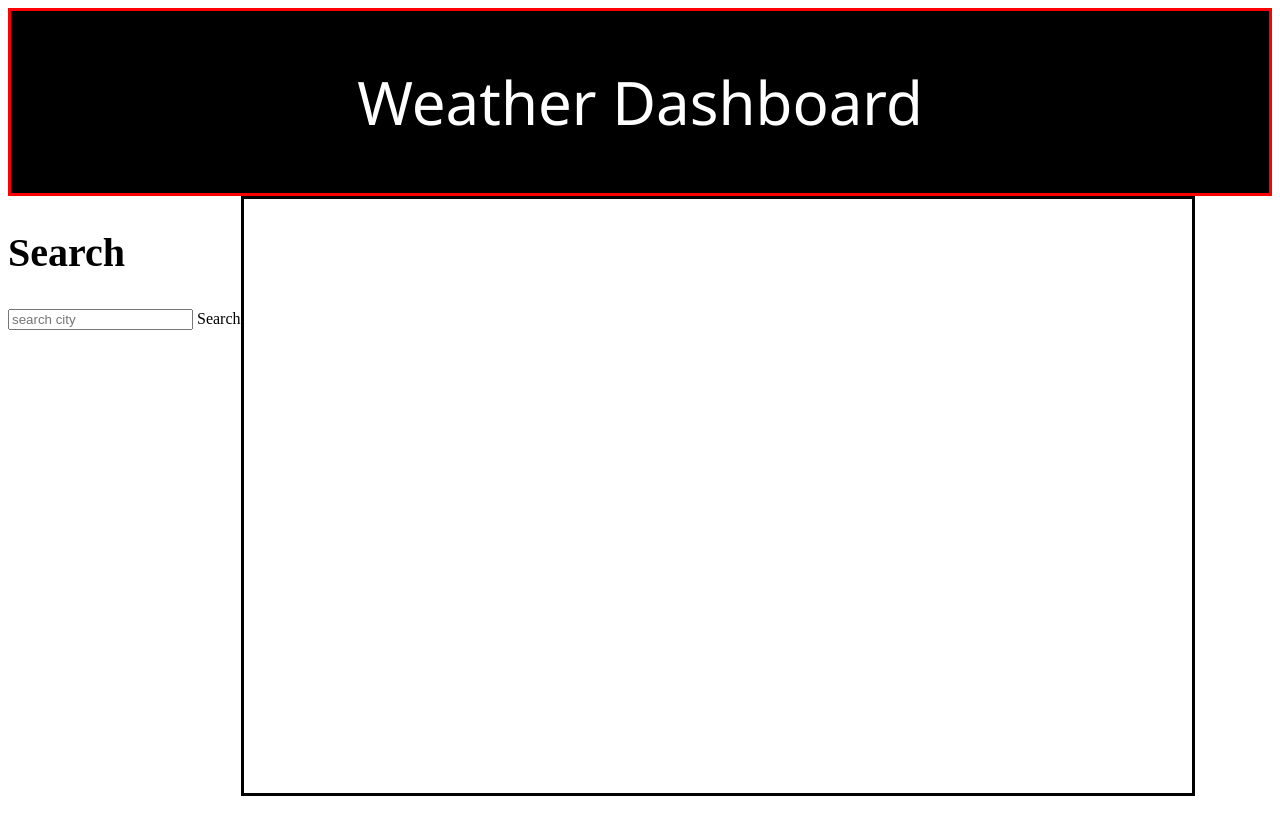
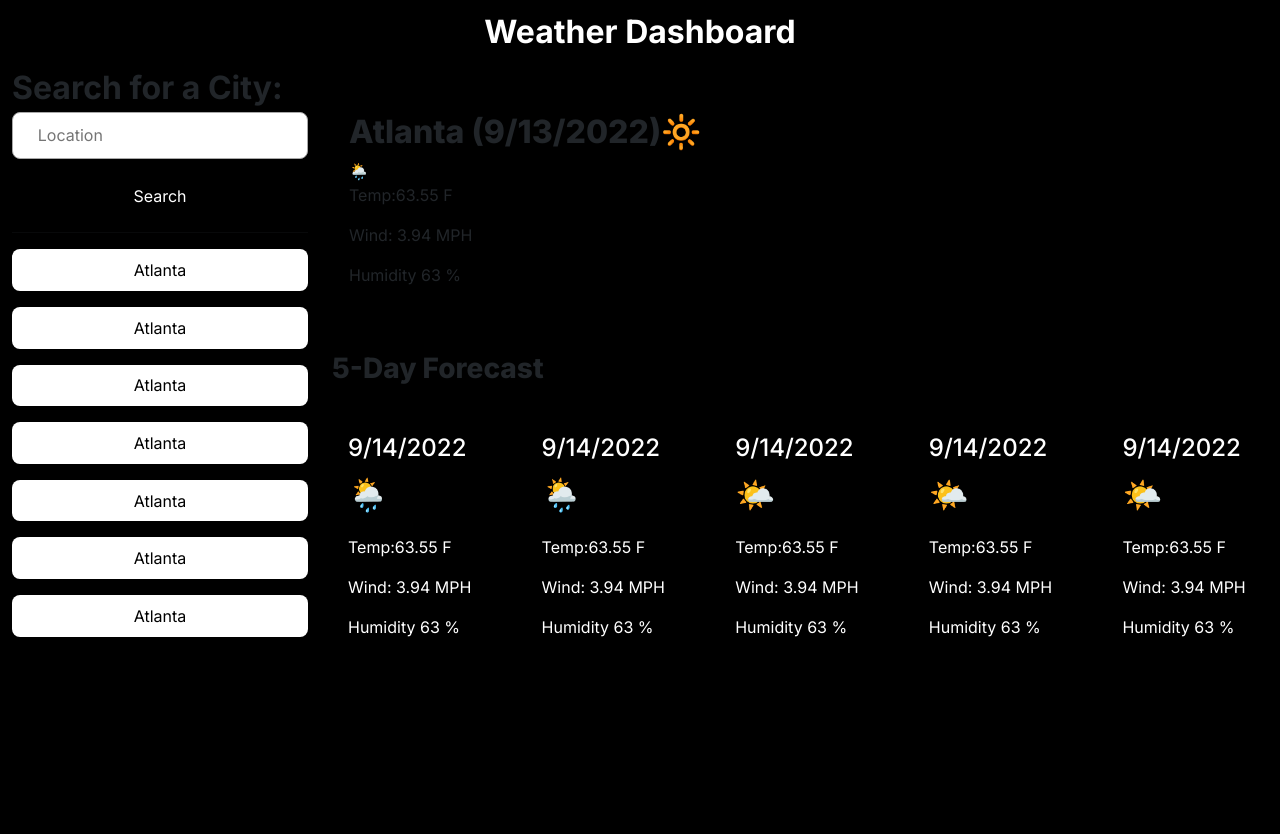
Before and after one commit to ParryProgramming/weather_dashboard, a plain HTML site: page index.html in a window 1280 px wide. Before the commit the page ends 804 px from the top, so only its background shows below. Drawn offline with nearby package versions, Linux system fonts and the light colour scheme.

Commit message:
edited html and added css

```diff
--- a/assets/css/style.css
+++ b/assets/css/style.css
@@ -1,52 +1,123 @@
-.navbar {
-    display: flex;
-    justify-content: center;
-    color: white;
-    background-color: black;
-    padding: 50px;
-    font-size: 60px;
-    font-family:'Segoe UI', Tahoma, Geneva, Verdana, sans-serif;
-    border: solid red;
+@import url("https://fonts.googleapis.com/css2?family=Inter:wght@100..900&display=swap");
 
+*,
+*::before,
+*::after {
+  margin: 0;
+  padding: 0;
+  box-sizing: border-box;
 }
 
-h2 {
+/* variables */
 
-    font-size: 40px;
+:root {
+  --header_bg: red;
 }
 
-.searcher {
-
-    display: flex;
-    flex-direction: row;
+html {
+  scroll-behavior: smooth;
+  overflow-x: hidden;
 }
 
-.column {
-    display: flex;
-    flex-direction: column;
-    flex-wrap: wrap ;
-    align-items: flex-start;
-    height: 600px;
+body {
+  font-family: "Inter", sans-serif;
+  overflow-x: hidden !important;
 }
 
-.column-middle {
-    display: flex;
-    flex-direction: column;
-    border-style: solid;
-    width: 75%;
+/* Header Section */
+
+.headerSection {
+  text-align: center;
+  padding: 0.5rem 0;
+  background-color: black;
 }
 
-.forecast {
-
-    display: flex;
-    flex-direction: column;
-    height: 60%;
-
+.headerSection .headerText {
+  font-size: 2rem;
+  color: #fff;
+  font-weight: 700;
+  margin-bottom: 0;
 }
 
-.forecastContainer {
+.mainSection .sideMenu {
+  min-height: 100vh;
+}
 
-    display: flex;
-    flex-direction: row;
-    justify-content: space-between;
+.mainSection .sideMenu .menuHeader .search label {
+  font-size: 2rem;
+  font-weight: 700;
+  display: block;
 }
+
+.mainSection .sideMenu .menuHeader .search input {
+  display: block;
+  margin-bottom: 1rem;
+  padding: 0.65rem 1.55rem;
+  width: 100%;
+  border-radius: 0.5rem;
+  border: 1px solid #a8a8a8;
+}
+
+.mainSection .sideMenu .menuHeader .search .searchBtn {
+  display: block;
+  background-color: black;
+  border: 0;
+  padding: 0.55rem 1.85rem;
+  width: 100%;
+  color: #fff;
+  border-radius: 0.5rem;
+}
+
+.mainSection .sideMenu .menuBody .city_list {
+  display: flex;
+  flex-direction: column;
+  gap: 1rem;
+}
+
+.mainSection .sideMenu .menuBody .city_list .city_btn {
+  border: 0;
+  background-color: #ffffff;
+  color: #000;
+  padding: 0.55rem 1.35rem;
+  border-radius: 0.5rem;
+}
+
+/* main content */
+
+.mainSection .mainContent .currentDay {
+  margin-top: 2rem;
+  border: 1px solid #000;
+  padding: 1rem;
+  margin-bottom: 2rem;
+}
+
+.mainSection .mainContent .currentDay .cardHeading .heading {
+  font-weight: 800;
+}
+
+.mainSection .mainContent .FiveDayForecast .heading {
+  font-weight: 800;
+  margin-bottom: 2rem;
+}
+
+.mainSection .mainContent .FiveDayForecast .weatherCards {
+  display: grid;
+  grid-template-columns: repeat(5, 1fr);
+  gap: 2rem;
+}
+
+.mainSection .mainContent .FiveDayForecast .weatherCards .weatherCard {
+  background-color: #000000;
+  padding: 1rem;
+  color: #fff;
+  border-radius: 0.5rem;
+}
+
+.mainSection .mainContent .FiveDayForecast .weatherCards .weatherCard .icon {
+  font-size: 2rem;
+  margin-bottom: 1rem;
+}
+
+body {
+    background-color: #000;
+}
--- a/index.html
+++ b/index.html
@@ -1,44 +1,130 @@
 <!DOCTYPE html>
 <html lang="en">
+  <head>
+    <meta charset="UTF-8" />
+    <meta name="viewport" content="width=device-width, initial-scale=1.0" />
 
-<head>
-    <meta charset="UTF-8">
-    <meta name="viewport" content="width=device-width, initial-scale=1.0">
-    <link rel="stylesheet" href="./assets/css/style.css">
+    <!-- BootStrap css -->
+    <link
+      href="https://cdn.jsdelivr.net/npm/bootstrap@5.3.3/dist/css/bootstrap.min.css"
+      rel="stylesheet"
+      integrity="sha384-QWTKZyjpPEjISv5WaRU9OFeRpok6YctnYmDr5pNlyT2bRjXh0JMhjY6hW+ALEwIH"
+      crossorigin="anonymous"
+    />
+
+    <!-- Custome css -->
+    <link rel="stylesheet" href="./assets/css/style.css" />
+    <link rel="stylesheet" href="./css/mobile.css" />
+
     <title>Weather Dashboard</title>
   </head>
-
   <body>
-    <nav class="navbar"> Weather Dashboard </nav>
-
-    <section class="searcher">
-        <div class="column">
-            <h2>Search</h2>
-            <div class="search-wrapper">
-                <input type="text" id="search" placeholder="search city">
-                <label for="search" onclick="formSubmitHandler()">Search</label>
-                <div id="results"></div>
+    <!-- Header Section -->
+    <header class="headerSection">
+      <p class="headerText">Weather Dashboard</p>
+    </header>
+    <!-- Main Section -->
+    <section class="mainSection">
+      <div class="container-fluid">
+        <div class="row mainContentRow">
+          <div class="col-lg-3">
+            <div class="sideMenu">
+              <div class="menuHeader">
+                <div class="search">
+                  <label for="search">Search for a City:</label>
+                  <input
+                    type="text"
+                    name="search"
+                    id="search"
+                    placeholder="Location"
+                  />
+                  <button class="searchBtn" id="btn_search">Search</button>
+                </div>
+                <hr class="menu_devider" />
+              </div>
+              <!-- Body -->
+              <div class="menuBody">
+                <div class="city_list">
+                  <button class="city_btn">Atlanta</button>
+                  <button class="city_btn">Atlanta</button>
+                  <button class="city_btn">Atlanta</button>
+                  <button class="city_btn">Atlanta</button>
+                  <button class="city_btn">Atlanta</button>
+                  <button class="city_btn">Atlanta</button>
+                  <button class="city_btn">Atlanta</button>
                 </div>
               </div>
-        <div class="column-middle">
-            <div id="weatherForecast">
-                <div id="currentWeather"></div>
             </div>
-            <div class="forecast">
-                <div id="weatherForecast">
-
-                    <div id="forecastContainer"></div>
+          </div>
+          <!-- main content -->
+          <div class="col-lg-9">
+            <div class="mainContent">
+              <div class="currentDay">
+                <div class="cardHeading">
+                  <h2 class="heading">Atlanta (9/13/2022)🔆</h2>
+                  <div class="icon">🌦️</div>
+                </div>
+                <p class="text">Temp:63.55 F</p>
+                <p class="text">Wind: 3.94 MPH</p>
+                <p class="text">Humidity 63 %</p>
+              </div>
+              <div class="FiveDayForecast">
+                <h3 class="heading">5-Day Forecast</h3>
+                <div class="weatherCards">
+                  <!-- card Item 1 -->
+                  <div class="weatherCard">
+                    <h4 class="cardHeading">9/14/2022</h4>
+                    <div class="icon">🌦️</div>
+                    <p class="text">Temp:63.55 F</p>
+                    <p class="text">Wind: 3.94 MPH</p>
+                    <p class="text">Humidity 63 %</p>
+                  </div>
+                  <!-- card Item 2 -->
+                  <div class="weatherCard">
+                    <h4 class="cardHeading">9/14/2022</h4>
+                    <div class="icon">🌦️</div>
+                    <p class="text">Temp:63.55 F</p>
+                    <p class="text">Wind: 3.94 MPH</p>
+                    <p class="text">Humidity 63 %</p>
+                  </div>
+                  <!-- card Item 3 -->
+                  <div class="weatherCard">
+                    <h4 class="cardHeading">9/14/2022</h4>
+                    <div class="icon">🌤️</div>
+                    <p class="text">Temp:63.55 F</p>
+                    <p class="text">Wind: 3.94 MPH</p>
+                    <p class="text">Humidity 63 %</p>
+                  </div>
+                  <!-- card Item 4 -->
+                  <div class="weatherCard">
+                    <h4 class="cardHeading">9/14/2022</h4>
+                    <div class="icon">🌤️</div>
+                    <p class="text">Temp:63.55 F</p>
+                    <p class="text">Wind: 3.94 MPH</p>
+                    <p class="text">Humidity 63 %</p>
+                  </div>
+                  <!-- card Item 5 -->
+                  <div class="weatherCard">
+                    <h4 class="cardHeading">9/14/2022</h4>
+                    <div class="icon">🌤️</div>
+                    <p class="text">Temp:63.55 F</p>
+                    <p class="text">Wind: 3.94 MPH</p>
+                    <p class="text">Humidity 63 %</p>
+                  </div>
+                </div>
+              </div>
+            </div>
           </div>
         </div>
       </div>
     </section>
 
-
-
-
-
+    <script
+      src="https://cdn.jsdelivr.net/npm/bootstrap@5.3.3/dist/js/bootstrap.bundle.min.js"
+      integrity="sha384-YvpcrYf0tY3lHB60NNkmXc5s9fDVZLESaAA55NDzOxhy9GkcIdslK1eN7N6jIeHz"
+      crossorigin="anonymous"
+    ></script>
 
     <script src="./assets/js/script.js"></script>
   </body>
-
 </html>
```
Also changed, not shown: 2 other files. Lines whose indentation alone changed are shown as unchanged.
